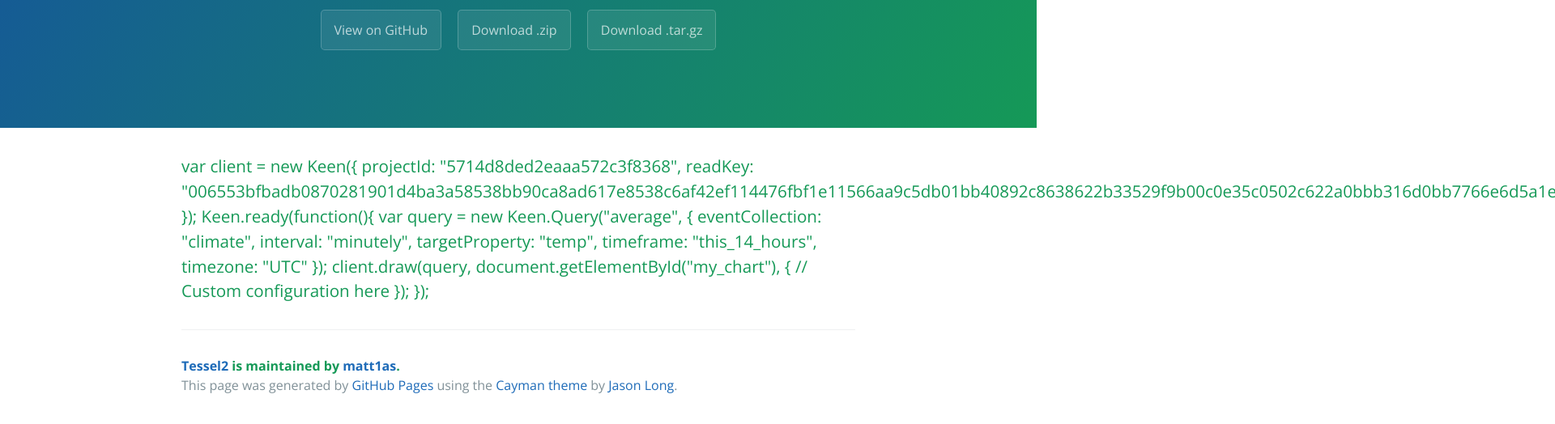
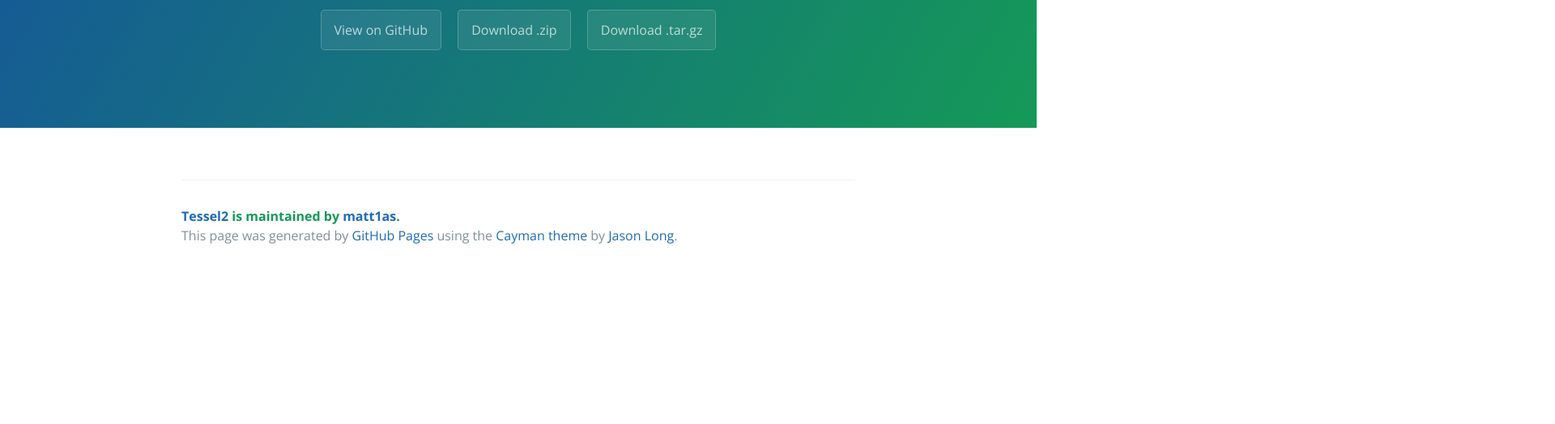
Before and after one commit to matt1as/tessel2, a plain HTML site: page index.html in a window 1280 px wide. Shown: the part 178-702 px from the top of the page at 81% size, 1920 px wide, since content can reach past the window. Drawn offline with nearby package versions, Linux system fonts and the light colour scheme.

Commit message:
Changed script tag

```diff
--- a/index.html
+++ b/index.html
@@ -20,7 +20,7 @@
 
     <section class="main-content">
       <h3>
-      <javascript>
+      <script>
         var client = new Keen({
   projectId: "5714d8ded2eaaa572c3f8368",
   readKey: "006553bfbadb0870281901d4ba3a58538bb90ca8ad617e8538c6af42ef114476fbf1e11566aa9c5db01bb40892c8638622b33529f9b00c0e35c0502c622a0bbb316d0bb7766e6d5a1ebc23b587411d0de244c8509c84fc3bf4cac9c79d2dd0f4"
@@ -42,7 +42,7 @@
   });
 
 });
-      </javascript>
+      </script>
       <footer class="site-footer">
         <span class="site-footer-owner"><a href="https://github.com/matt1as/tessel2">Tessel2</a> is maintained by <a href="https://github.com/matt1as">matt1as</a>.</span>
 
```
